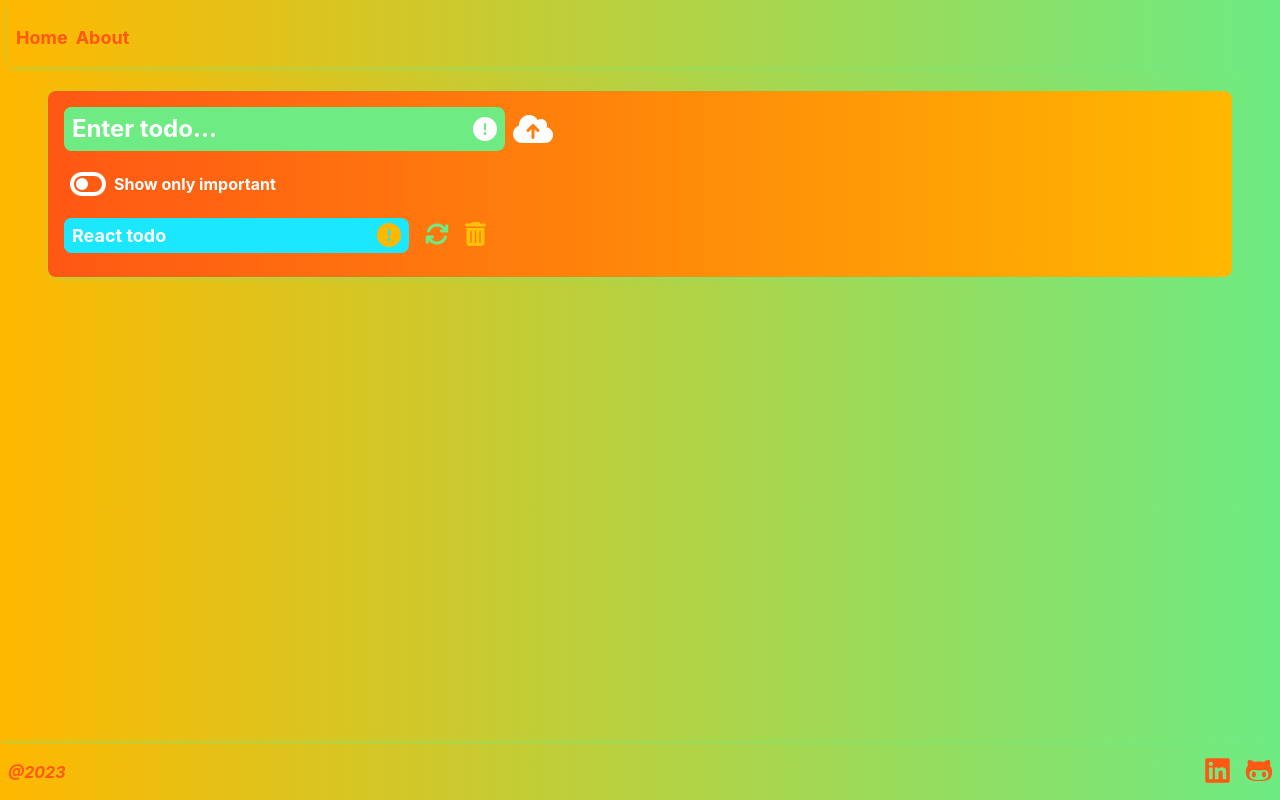
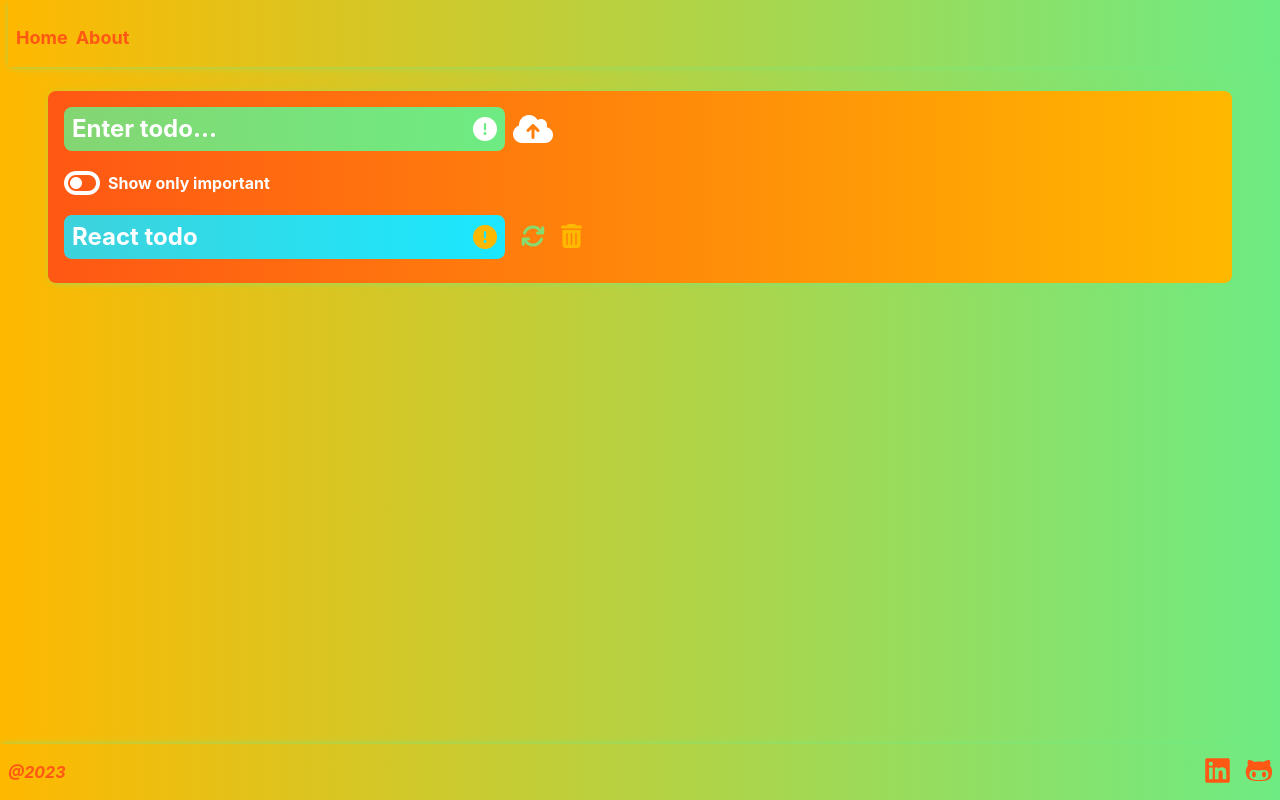
Before and after one commit to SiegfriedBz/MERN-todos--render, a React (Create React App) app in the folder client/: page / in a window 1280 px wide. Built offline with nearby package versions, Linux system fonts and the light colour scheme; no server answers.

Commit message:
update scss

```diff
--- a/client/src/assets/styles/sheets/_button.scss
+++ /dev/null
@@ -1,20 +0,0 @@
-.button {
-  margin: 8px 0;
-  padding: 0;
-  font-weight: bolder;
-  border: none;
-  color: $white;
-  background-color: transparent;
-  transition: color 0.2s ease-in-out;
-
-  &:hover {
-    color: $green;
-  }
-
-  @include media-breakpoint-up(sm) {
-    margin: 0 0 0 8px ;
-    padding: 0;
-    display: flex;
-    align-items: center;
-  }
-}
--- a/client/src/assets/styles/sheets/_checkbox.scss
+++ /dev/null
@@ -1,6 +0,0 @@
-input[type="checkbox"] {
-  &:checked {
-    background-color: rgb(255, 193, 7);
-    border-color: rgb(255, 193, 7);
-  }
-}
--- a/client/src/assets/styles/sheets/_footer.scss
+++ b/client/src/assets/styles/sheets/_footer.scss
@@ -8,7 +8,7 @@
   display: flex;
   justify-content: space-between;
   align-items: center;
-  padding: 0 0.5rem;
+  padding: 0 8px;
 
   ul {
     display: flex;
--- a/client/src/assets/styles/sheets/_logo.scss
+++ /dev/null
@@ -1,18 +0,0 @@
-.logo {
-  height: $spacer;
-}
-
-@media (prefers-reduced-motion: no-preference) {
-  .logo {
-    animation: logo-spin infinite 20s linear;
-  }
-}
-
-@keyframes logo-spin {
-  from {
-    transform: rotate(0deg);
-  }
-  to {
-    transform: rotate(360deg);
-  }
-}
--- a/client/src/assets/styles/sheets/_todo.scss
+++ b/client/src/assets/styles/sheets/_todo.scss
@@ -19,11 +19,13 @@
 
     &.add-todo {
       font-size: 24px;
-      background-color: $green;
+      //background-color: $green;
+      background-image: linear-gradient(to right, $green-light, $green);
   }
     &.update-todo {
-      font-size: 18px;
-      background-color: $blue-electric;
+      font-size: 24px;
+      //background-color: $blue-electric;
+      background-image: linear-gradient(to right, $blue-electric-light, $blue-electric);
     }
 
     @include media-breakpoint-up(sm) {
@@ -75,7 +77,7 @@
     }
   }
 
-  button#btn-save {
+  button.btn-save {
     i {
       font-size: 32px;
     }
@@ -92,7 +94,12 @@
       cursor: pointer;
 
       &.update {
-        color: $green;
+        color: $green-light;
+        transition: color 0.2s ease-in-out;
+
+        &:hover {
+          color: $green;
+        }
 
         .rotate {
           @extend i;
@@ -107,7 +114,19 @@
       }
 
       &.delete {
-        color: $yellow;
+        color: $yellow-flash;
+        transition: color 0.2s ease-in-out;
+        &:hover {
+          color: $orange;
+        }
+
+        @include media-breakpoint-up(sm) {
+          color: $orange;
+          transition: color 0.2s ease-in-out;
+          &:hover {
+            color: $orange-red;
+          }
+        }
       }
     }
   }
@@ -118,28 +137,65 @@
   display: flex;
   align-items: center;
   margin: 16px 0;
+  color: $white;
+  transition: color 0.2s ease-in-out;
+
+  &:hover {
+    color: $yellow;
+  }
 
   span {
     font-weight: bolder;
     &.toggle-off {
-      color: $white;
+      color: inherit;
+      &:hover {
+        color: $yellow;
+      }
     }
     &.toggle-on {
       color: $yellow;
     }
   }
 
-  button {
+  .btn-toggle-show {
     border: none;
+    margin: 0;
+    padding: 0;
     background-color: transparent;
     display: flex;
     align-items: center;
 
     &:has(i.fa-toggle-off) {
-      color: $white;
+      color: inherit;
     }
+
     &:has(i.fa-toggle-on) {
       color: $yellow;
     }
+
+    i { margin: 0;}
+    span { margin: 0 0 0 8px;}
   }
 }
+
+
+.btn-save {
+  margin: 8px 0;
+  padding: 0;
+  font-weight: bolder;
+  border: none;
+  color: $white;
+  background-color: transparent;
+  transition: color 0.2s ease-in-out;
+
+  &:hover {
+    color: $green;
+  }
+
+  @include media-breakpoint-up(sm) {
+    margin: 0 0 0 8px ;
+    padding: 0;
+    display: flex;
+    align-items: center;
+  }
+}
--- a/client/src/assets/styles/sheets/_variables.scss
+++ b/client/src/assets/styles/sheets/_variables.scss
@@ -1,7 +1,8 @@
+$yellow-flash: rgba(255, 215, 0, 1);
 $orange: rgba(255, 184, 0, 1);
 $orange-red: rgba(255, 87, 20, 1);
 $green: rgba(110, 235, 131, 1);
-$green-mid: rgba(110, 235, 131, 0.75);
-$green-dark: rgba(110, 235, 131, 0.5);
+$green-light: rgba(110, 235, 131, 0.85);
 $blue-electric: rgba(27, 231, 255, 1);
+$blue-electric-light: rgba(27, 231, 255, 0.85);
 $white: white;
--- a/client/src/assets/styles/sheets/index.scss
+++ b/client/src/assets/styles/sheets/index.scss
@@ -1,9 +1,6 @@
 @import "variables";
 @import "general";
 @import "todo";
-@import 'button';
-@import 'checkbox';
 @import 'navbar';
 @import 'footer';
-@import 'logo';
 @import 'errors';
--- a/client/src/components/AddTodo.jsx
+++ b/client/src/components/AddTodo.jsx
@@ -31,7 +31,7 @@ const AddTodo = ({ handleAdd }) => {
     })
 
     return (
-        <form
+        <div
             className='todo-wrapper'
             onSubmit={handleSubmit}
         >
@@ -51,13 +51,12 @@ const AddTodo = ({ handleAdd }) => {
                 </span>
             </div>
                 <Button
-                    id='btn-save'
-                    className='button'
+                    className='btn-save'
                     type="submit"
                 >
                     <i className="fa-solid fa-cloud-arrow-up"></i>
                 </Button>
-        </form>
+        </div>
     )
 }
 
--- a/client/src/components/Todos.jsx
+++ b/client/src/components/Todos.jsx
@@ -15,7 +15,7 @@ const Todos = ({
         "fa-toggle-on": !showAllTodos
     })
 
-    const spanClass = clsx('ms-1',{
+    const spanClass = clsx({
         "toggle-off": showAllTodos,
         "toggle-on": !showAllTodos
     })
@@ -24,6 +24,7 @@ const Todos = ({
         <>
             <div id='toggle-show-all-todos'>
                 <Button
+                    className='btn-toggle-show'
                     onClick={() => setShowAllTodos(prev => !prev)}
                 >
                     <i className={iconClass}>< /i>
```
